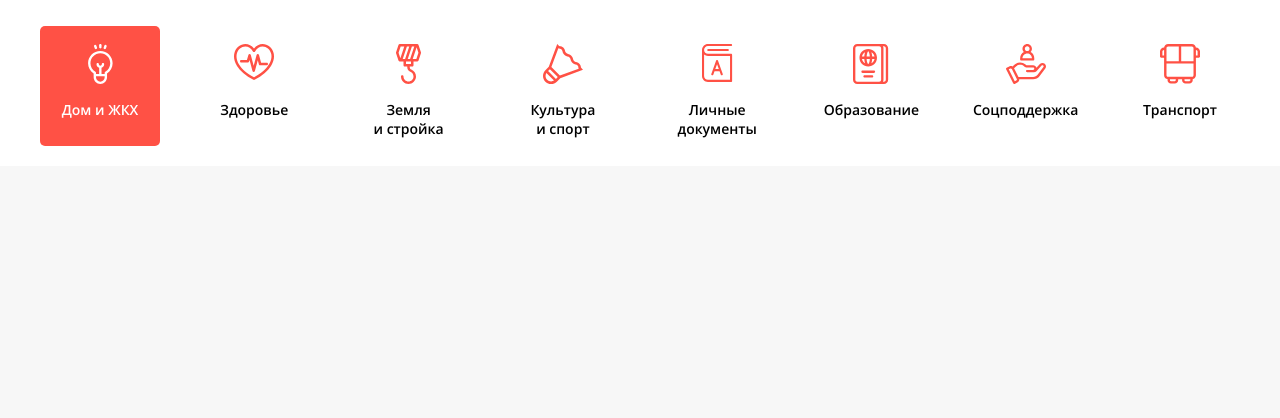
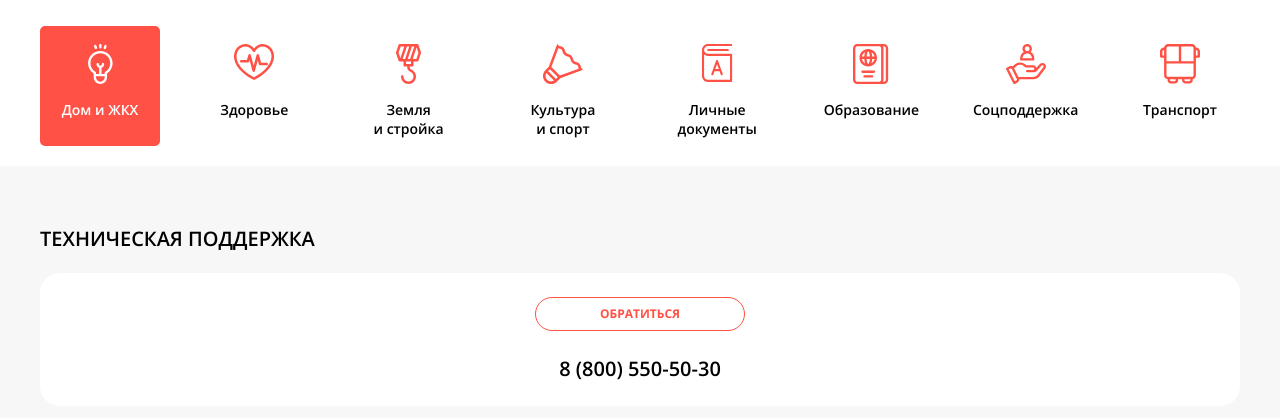
Before and after one commit to nikita-sokol/gos-services-app, an Angular app: page / in a window 1280 px wide. Shown: the top 418 px of the page. Built offline with nearby package versions, Linux system fonts and the light colour scheme.

Commit message:
create support-block

```diff
--- a/src/app/app.component.html
+++ b/src/app/app.component.html
@@ -100,3 +100,15 @@
       </nav>
     </div>
   </div>
+
+  <section class="content container">
+    <section class="support">
+      <h3 class="support__title">Техническая поддержка</h3>
+      <div class="support__block">
+        <button class="btn support__btn">
+          <span>обратиться</span>
+        </button>
+        <div class="support__mobile">8 (800) 550-50-30</div>
+      </div>
+    </section>
+  </section>
--- a/src/app/app.component.scss
+++ b/src/app/app.component.scss
@@ -26,7 +26,7 @@
    padding: 16px 4px 0;
    border: 2px solid transparent;
    border-radius: 5px;
-   transition: 0.3s;
+   transition: $base-duration;
    text-align: center;
    &:hover {
       border: 2px solid $scarlet;
@@ -56,3 +56,56 @@
    font-weight: 600;
 }
 // HEADER END
+
+
+
+
+
+
+// CONTENT
+.content {
+   padding: 58px 0 224px;
+}
+
+.support {
+}
+.support__block {
+   border-radius: 20px;
+   padding: 24px 0;
+   background: #fff;
+   display: flex;
+   flex-direction: column;
+   align-items: center;
+}
+.support__btn {
+   margin-bottom: 24px;
+}
+.support__mobile {
+   font-weight: 600;
+   font-size: 20px;
+   line-height: 1.35;
+   text-align: center;
+   color: $black;
+}
+.btn {
+   color: $scarlet;
+   text-transform: uppercase;
+   width: 210px;
+   height: 34px;
+   background: transparent;
+   border: 1px solid $scarlet;
+   border-radius: 17px;
+   font-weight: 700;
+   font-size: 12px;
+   line-height: 1.333;
+   cursor: pointer;
+   transition: $base-duration;
+   &:active {
+      background-color: $scarlet;
+      color: $white;
+   }
+   span {
+      font-weight: inherit;
+   }
+}
+// CONTENT END
--- a/src/styles.scss
+++ b/src/styles.scss
@@ -5,3 +5,11 @@
    margin: auto;
    width: 1200px;
 }
+
+h3 {
+   font-size: 20px;
+   line-height: 1.5;
+   font-weight: 600;
+   text-transform: uppercase;
+   margin-bottom: 19px;
+}
--- a/src/styles/variables.scss
+++ b/src/styles/variables.scss
@@ -1,3 +1,5 @@
+$base-duration: 0.2s;
+
 // Color
 $white: #fff;
 $black: #000;
```
